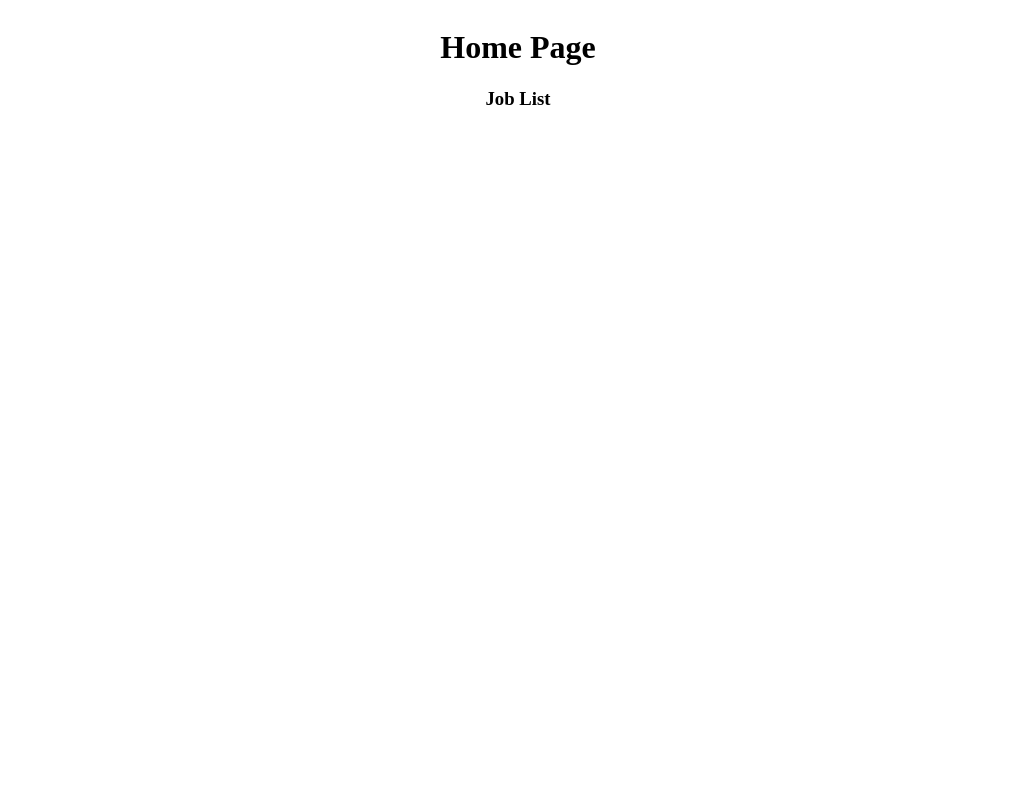
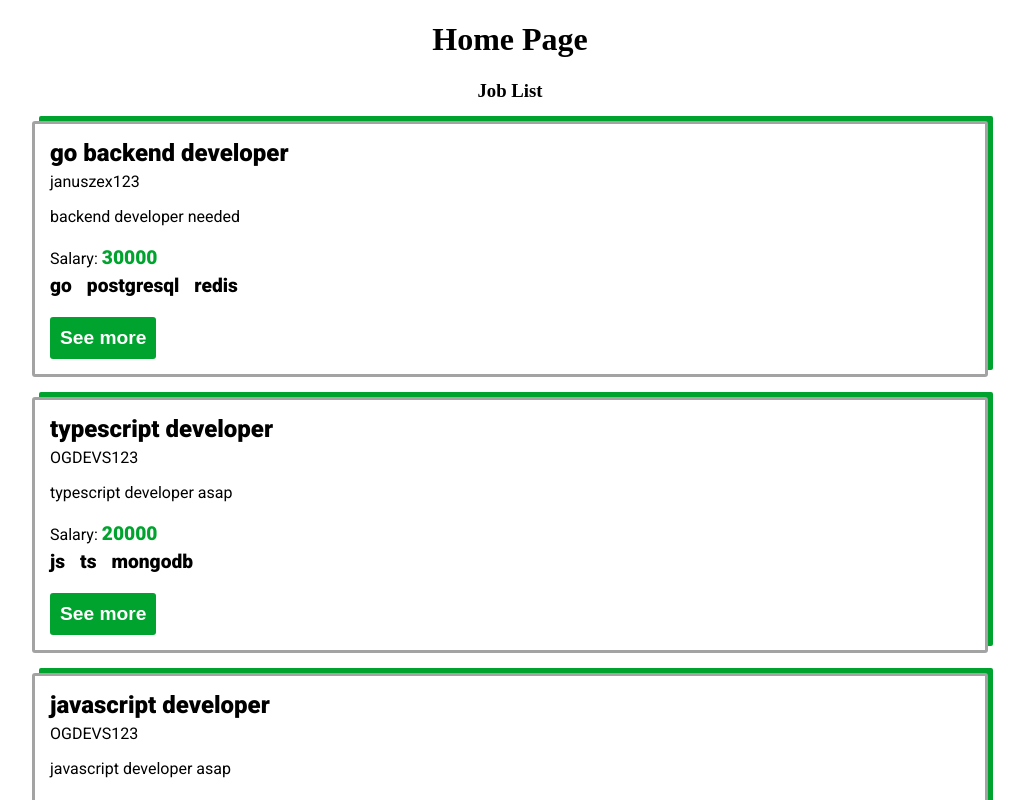
Before and after one commit to szymon676/Jobguru, a Vue app in the folder Frontend/: page / in a window 1280 px wide. Shown: the top 800 px of the page, without its empty margins (130-1154 px from the left). Built offline with nearby package versions, Linux system fonts and the light colour scheme.

Commit message:
✨feature: Add basic style for list offer

```diff
--- a/Frontend/index.html
+++ b/Frontend/index.html
@@ -1,9 +1,13 @@
 <!DOCTYPE html>
 <html lang="en">
   <head>
-    <meta charset="UTF-8">
-    <link rel="icon" href="/favicon.ico">
-    <meta name="viewport" content="width=device-width, initial-scale=1.0">
+    <meta charset="UTF-8" />
+    <link rel="icon" href="/favicon.ico" />
+    <meta name="viewport" content="width=device-width, initial-scale=1.0" />
+    <link
+      href="https://fonts.googleapis.com/css2?family=Roboto:wght@300;400;500;900&display=swap"
+      rel="stylesheet"
+    />
     <title>Vite App</title>
   </head>
   <body>
--- a/Frontend/package.json
+++ b/Frontend/package.json
@@ -26,8 +26,10 @@
     "eslint-plugin-vue": "^9.9.0",
     "npm-run-all": "^4.1.5",
     "prettier": "^2.8.4",
+    "sass": "^1.59.2",
     "typescript": "~4.8.4",
     "vite": "^4.1.4",
+    "vite-plugin-vue-type-imports": "^0.2.4",
     "vue-tsc": "^1.2.0"
   }
 }
--- a/Frontend/src/assets/main.css
+++ b/Frontend/src/assets/main.css
@@ -1,11 +1,9 @@
-
 body {
-  width: 100vw;
-  display: flex;
-  justify-content: center;
-  align-items: center;
   font-weight: normal;
   text-align: center;
+  box-sizing: border-box;
+  margin: 0;
+  padding: 0;
 }
 
 a,
--- a/Frontend/src/components/homePage/offerList/OfferList.vue
+++ b/Frontend/src/components/homePage/offerList/OfferList.vue
@@ -1,12 +1,11 @@
 <script setup lang="ts">
 import { offerExamples } from '@/data/examples/offerExamples'
+import SingleOffer from './SingleOffer.vue'
 </script>
 
 <template>
   <div class="list">
-    <div v-for="offer in offerExamples">
-      {{ offer.salary }}
-    </div>
+    <SingleOffer v-for="offer in offerExamples" v-bind="offer" :key="offer.id" />
   </div>
 </template>
-<style></style>
+<style lang="scss"></style>
--- /dev/null
+++ b/Frontend/src/components/homePage/offerList/SingleOffer.vue
@@ -0,0 +1,75 @@
+<script setup lang="ts">
+import { defineProps } from 'vue'
+import type { SingleOfferType } from '@/data/examples/offerExamples'
+
+const { company, title, salary, skills, description } = defineProps<SingleOfferType>()
+</script>
+
+<template>
+  <div class="list">
+    <div class="singleOffer">
+      <h2>{{ title }}</h2>
+      <div>{{ company }}</div>
+      <p>{{ description }}</p>
+      <div class="salary">
+        Salary: <span>{{ salary }}</span>
+      </div>
+      <div class="skills">
+        <div v-for="skill in skills" class="skill">{{ skill }}</div>
+      </div>
+      <button>See more</button>
+    </div>
+  </div>
+</template>
+<style lang="scss">
+.singleOffer {
+  text-align: left;
+  width: 100%;
+  padding: 15px;
+  background-color: white;
+  border: 3px solid rgb(163, 163, 163);
+  border-radius: 3px;
+  max-width: 920px;
+  margin: 0 auto 20px;
+  box-shadow: 6px -6px 0px -1px rgb(0, 163, 46);
+  font-family: 'Roboto', sans-serif;
+  transition: all 0.2s ease-in-out;
+  cursor: pointer;
+  &:hover {
+    box-shadow: -6px -6px 0px -1px rgb(0, 163, 46);
+  }
+  h2 {
+    margin: 0 0 5px;
+  }
+  .skills {
+    margin-top: 5px;
+    display: flex;
+    flex-direction: row;
+    flex-wrap: wrap;
+    padding: 0;
+    font-weight: 900;
+    font-size: 1.2rem;
+    .skill {
+      padding-right: 15px;
+    }
+  }
+  .salary {
+    margin-top: 20px;
+    span {
+      color: rgb(0, 163, 46);
+      font-weight: 900;
+      font-size: 1.2rem;
+    }
+  }
+  button {
+    padding: 10px;
+    background-color: rgb(0, 163, 46);
+    font-weight: 600;
+    font-size: 1.2rem;
+    color: white;
+    margin-top: 20px;
+    border: none;
+    border-radius: 3px;
+  }
+}
+</style>
--- a/Frontend/src/data/examples/offerExamples.ts
+++ b/Frontend/src/data/examples/offerExamples.ts
@@ -1,11 +1,13 @@
-type OfferExamplesType = Array<{
+export type SingleOfferType = {
   id: number
   title: string
   company: string
   skills: Array<string>
   salary: string
   description: string
-}>
+}
+
+export type OfferExamplesType = Array<SingleOfferType>
 
 export const offerExamples: OfferExamplesType = [
   {
--- a/Frontend/src/pages/HomePage.vue
+++ b/Frontend/src/pages/HomePage.vue
@@ -1,7 +1,10 @@
-<script setup lang="ts"></script>
+<script setup lang="ts">
+import OfferList from '@/components/homePage/offerList/OfferList.vue'
+</script>
 
 <template>
   <h1>Home Page</h1>
 
   <h3>Job List</h3>
+  <OfferList />
 </template>
--- a/Frontend/vite.config.ts
+++ b/Frontend/vite.config.ts
@@ -2,10 +2,10 @@ import { fileURLToPath, URL } from 'node:url'
 
 import { defineConfig } from 'vite'
 import vue from '@vitejs/plugin-vue'
-
+import VueTypeImports from 'vite-plugin-vue-type-imports'
 // https://vitejs.dev/config/
 export default defineConfig({
-  plugins: [vue()],
+  plugins: [vue(), VueTypeImports()],
   resolve: {
     alias: {
       '@': fileURLToPath(new URL('./src', import.meta.url))
```
Also changed, not shown: 1 other file (tests, documents, lock files or other folders).
